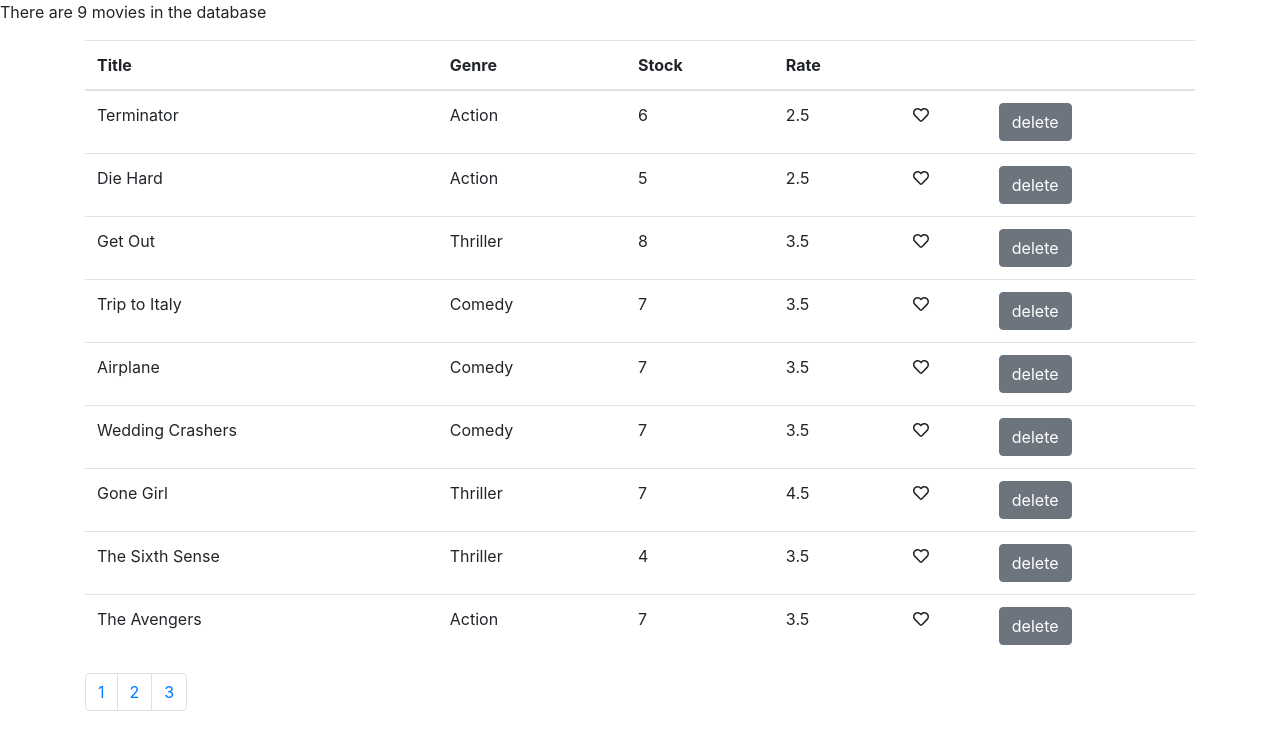
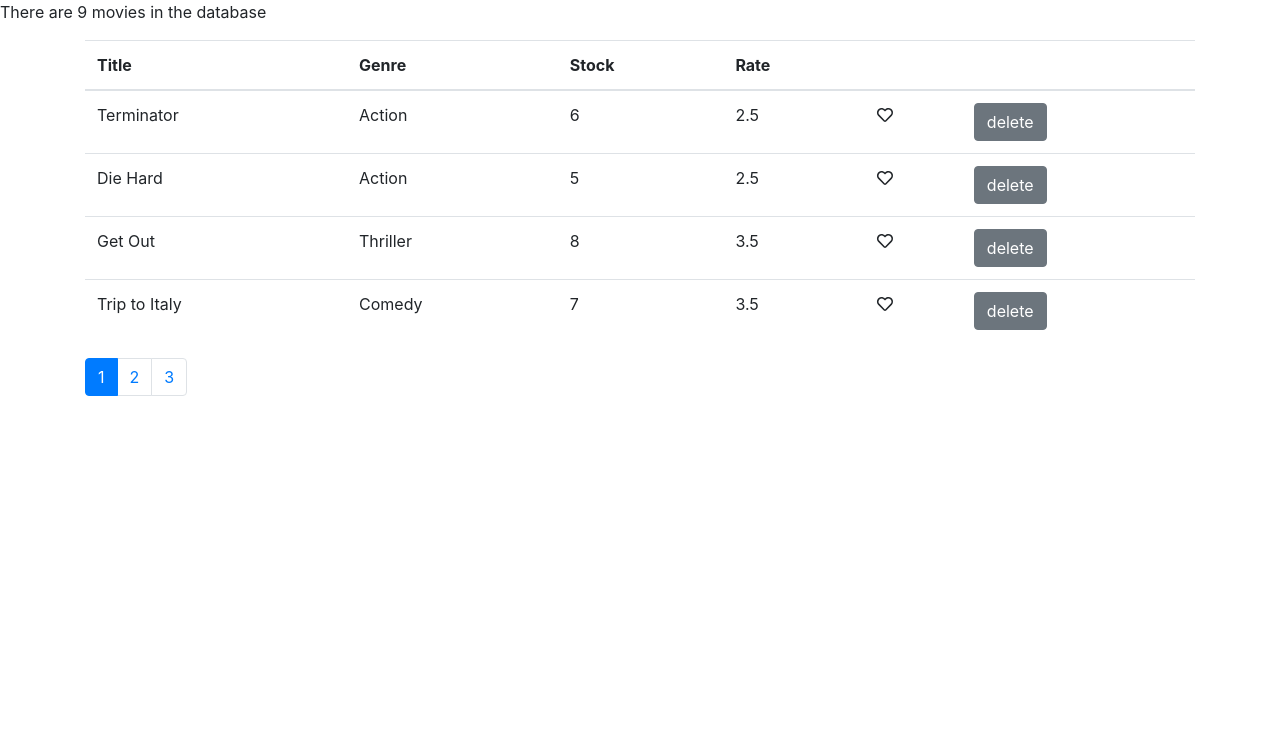
Before and after one commit to r1ri/reactcourse, a React (Create React App) app: page / in a window 1280 px wide. Shown: the top 750 px of the page. Built offline with nearby package versions, Linux system fonts and the light colour scheme.

Commit message:
pagination-7

```diff
--- a/src/components/common/pagination.jsx
+++ b/src/components/common/pagination.jsx
@@ -3,16 +3,19 @@ import _ from "lodash";
 
 export default class Pagination extends Component {
   render() {
-    const { itemCount, pageLength } = this.props;
-    const pageCount = itemCount / pageLength;
+    const { itemCount, pageLength, onPageChange, currentPage } = this.props;
+
+    const pageCount = Math.ceil( itemCount / pageLength );
+    if (pageCount === 1) return null;
     const pages = _.range(1, pageCount + 1);
+
     return(
       <nav>
         <div className="container">
           <ul className="pagination">
             {pages.map((p) => (
-              <li className="page-item">
-                <a className="page-link">{p}</a>
+              <li key={p} className={p===currentPage ? "page-item active" : "page-item"}>
+                <a onClick={() => onPageChange(p)} className="page-link">{p}</a>
               </li>
             ))}
           </ul>
--- a/src/components/table.jsx
+++ b/src/components/table.jsx
@@ -1,11 +1,13 @@
 import React, { Component } from "react";
 import { getMovies } from "../services/fakeMovieService";
 import Pagination from "./common/pagination";
+import {paginate} from '../utils/paginate.js'
 import Like from "./like.jsx";
 
 export default class Table extends Component {
   state = {
     movies: getMovies(),
+    currentPage: 1,
     pageLength: 4
   };
 
@@ -31,14 +33,18 @@ export default class Table extends Component {
     this.setState({ movies });
   };
 
-  handlePageChange = () => {
+  handlePageChange = page => {
+    const currentPage= page;
+    this.setState({currentPage});
 
   }
 
   render() {
-    return this.state.movies.length === 0 ? (
-      <p>No movies</p>
-    ) : (
+    const {length: count} = this.state.movies;
+    const {pageLength, currentPage} = this.state;
+    if(count===0) return  <p>No movies</p>;
+    const movies = paginate( this.state.movies,currentPage,pageLength );
+    return (
       <React.Fragment>
         <p>There are {this.state.movies.length} movies in the database</p>
         <div className="container">
@@ -55,7 +61,7 @@ export default class Table extends Component {
             </thead>
 
             <tbody>
-              {this.state.movies.map((m) => (
+              {movies.map((m) => (
                 <tr key={m._id}>
                   <td>{m.title}</td>
                   <td>{m.genre.name}</td>
@@ -81,6 +87,7 @@ export default class Table extends Component {
           itemCount={this.state.movies.length}
           pageLength={this.state.pageLength}
           onPageChange={this.handlePageChange}
+          currentPage={this.state.currentPage}
         />
       </React.Fragment>
     );
--- /dev/null
+++ b/src/utils/paginate.js
@@ -0,0 +1,6 @@
+import _ from 'lodash';
+
+export function paginate(items, pageNumber, pageSize) {
+  const startIndex = (pageNumber - 1) * pageSize;
+  return _(items).slice(startIndex).take(pageSize).value();
+}
```
Also changed, not shown: 1 other file (tests, documents, lock files or other folders).
